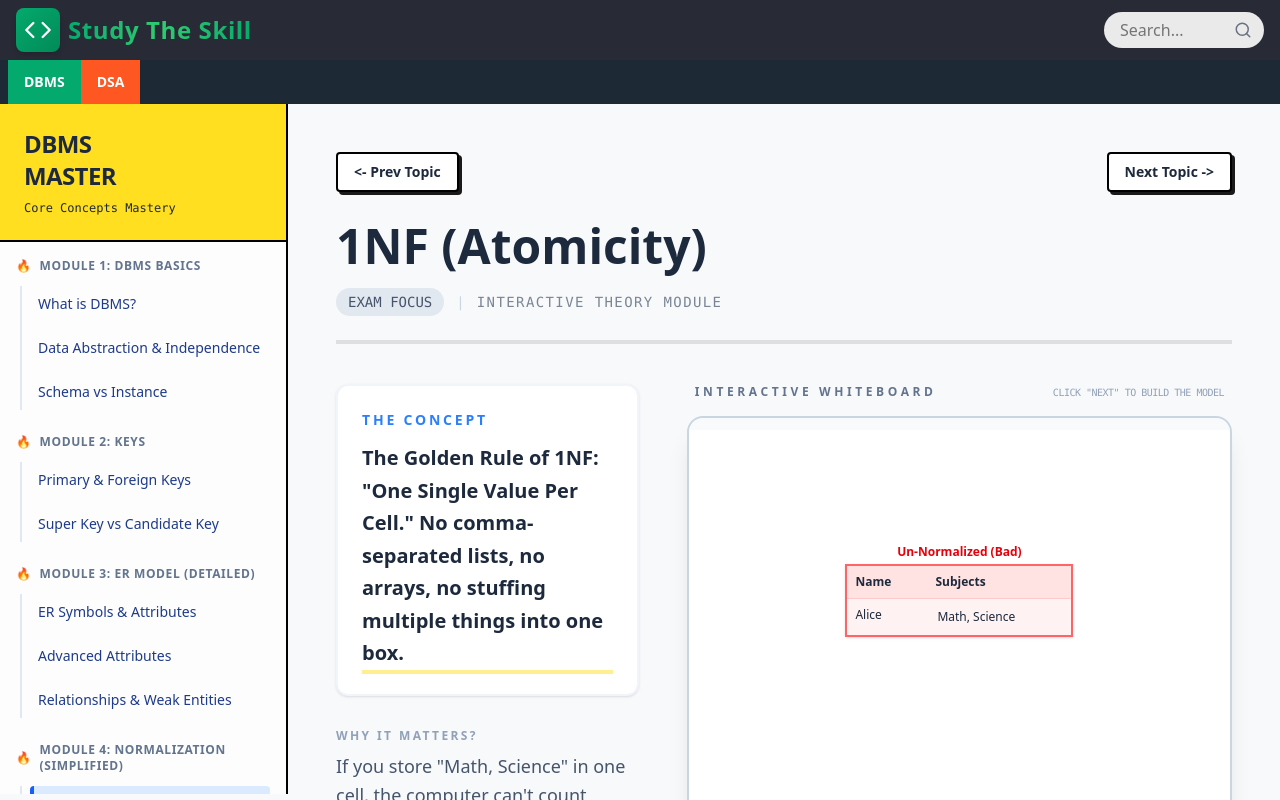
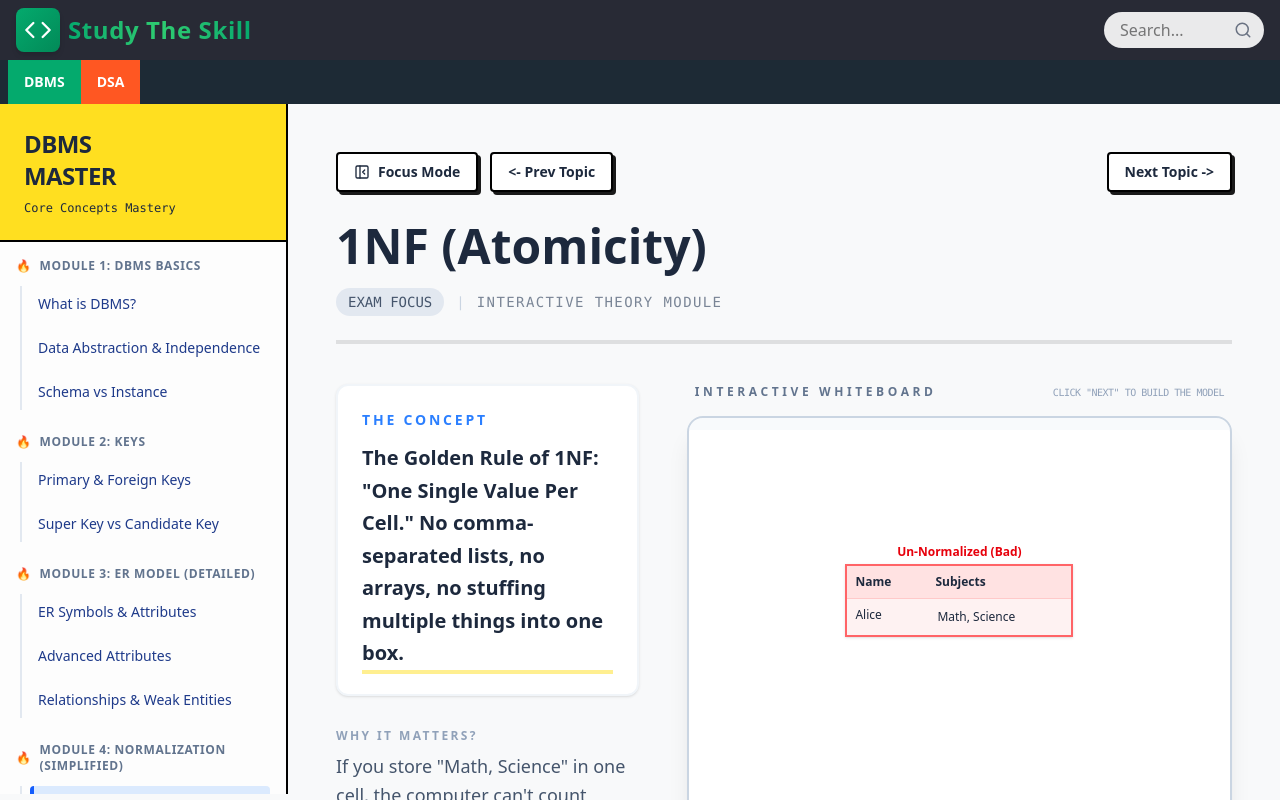
Before and after one commit to lokesh267272/studytheskill, a React (Vite) app: page /dbms/1nf-atomicity in a window 1280 px wide. Built offline with nearby package versions, Linux system fonts and the light colour scheme.

Commit message:
added new focus mode

```diff
--- a/src/components/Layout/Navbar.tsx
+++ b/src/components/Layout/Navbar.tsx
@@ -1,12 +1,19 @@
 import React from 'react';
-import { Search, Menu, Code } from 'lucide-react';
+import { Search, Menu, Code, PanelLeftClose, PanelLeftOpen } from 'lucide-react';
 
 interface NavbarProps {
     sidebarOpen: boolean;
     setSidebarOpen: (open: boolean) => void;
+    isSidebarCollapsed?: boolean;
+    setIsSidebarCollapsed?: (collapsed: boolean) => void;
 }
 
-export const Navbar: React.FC<NavbarProps> = ({ sidebarOpen, setSidebarOpen }) => {
+export const Navbar: React.FC<NavbarProps> = ({
+    sidebarOpen,
+    setSidebarOpen,
+    isSidebarCollapsed = false,
+    setIsSidebarCollapsed
+}) => {
     const courses: string[] = [];
     const [searchOpen, setSearchOpen] = React.useState(false);
 
@@ -35,7 +42,7 @@ export const Navbar: React.FC<NavbarProps> = ({ sidebarOpen, setSidebarOpen }) =
                     </div>
 
                     <nav className="hidden md:flex gap-1 ml-4 h-full items-center">
-
+                        {/* Focus button moved to TopicViewer/DSATopicPage */}
                     </nav>
                 </div>
 
--- a/src/components/MainLayout.tsx
+++ b/src/components/MainLayout.tsx
@@ -7,6 +7,7 @@ import { DSA_MODULES } from '../dsa/dsaMeta';
 
 export const MainLayout = () => {
     const [sidebarOpen, setSidebarOpen] = useState(false);
+    const [isSidebarCollapsed, setIsSidebarCollapsed] = useState(false);
     const location = useLocation();
 
     // Determine context (DBMS or DSA) based on URL
@@ -32,12 +33,18 @@ export const MainLayout = () => {
 
     return (
         <div className="flex flex-col h-screen bg-[#f8f9fa] text-slate-800 font-sans overflow-hidden">
-            <Navbar sidebarOpen={sidebarOpen} setSidebarOpen={setSidebarOpen} />
+            <Navbar
+                sidebarOpen={sidebarOpen}
+                setSidebarOpen={setSidebarOpen}
+                isSidebarCollapsed={isSidebarCollapsed}
+                setIsSidebarCollapsed={setIsSidebarCollapsed}
+            />
 
             <div className="flex flex-1 overflow-hidden relative">
                 <Sidebar
                     isOpen={sidebarOpen}
                     onToggle={() => setSidebarOpen(!sidebarOpen)}
+                    isCollapsed={isSidebarCollapsed}
                     modules={currentModules}
                     title={sidebarTitle}
                     basePath={basePath}
@@ -46,7 +53,7 @@ export const MainLayout = () => {
                 <main ref={mainRef} className="flex-1 overflow-y-auto w-full relative">
                     {/* Paper texture overlay for the content area */}
                     <div className="min-h-full pb-20 md:p-0">
-                        <Outlet />
+                        <Outlet context={{ isSidebarCollapsed, setIsSidebarCollapsed }} />
                     </div>
 
                     {/* Footer Credit */}
--- a/src/components/Sidebar/Sidebar.tsx
+++ b/src/components/Sidebar/Sidebar.tsx
@@ -7,6 +7,7 @@ import { CheckSquare } from 'lucide-react';
 interface Props {
     isOpen: boolean;
     onToggle: () => void;
+    isCollapsed?: boolean;
     modules: Module[];
     title: React.ReactNode;
     subtitle?: string;
@@ -16,6 +17,7 @@ interface Props {
 export const Sidebar: React.FC<Props> = ({
     isOpen,
     onToggle,
+    isCollapsed = false,
     modules,
     title,
     subtitle = "Core Concepts Mastery",
@@ -27,11 +29,13 @@ export const Sidebar: React.FC<Props> = ({
         <>
             {/* Sidebar Container */}
             <div className={`
-        fixed inset-y-0 left-0 z-40 w-72 bg-[#fdfdfd] border-r-2 border-black transform transition-transform duration-300 ease-in-out overflow-y-auto shadow-2xl md:shadow-none
+        fixed inset-y-0 left-0 z-40 bg-[#fdfdfd] border-black transform transition-all duration-300 ease-in-out overflow-y-auto shadow-2xl md:shadow-none
         ${isOpen ? 'translate-x-0' : '-translate-x-full'}
         md:translate-x-0 md:relative md:h-[calc(100vh-110px)] md:top-0
         top-[110px] /* Below Navbar (60px) + Secondary Bar (50px) approx */
         h-[calc(100vh-110px)]
+        w-72 border-r-2
+        ${isCollapsed ? 'md:w-0 md:border-r-0 md:opacity-0 md:overflow-hidden' : 'md:opacity-100'}
       `}>
                 <div className="p-6 border-b-2 border-black bg-yellow-300 sticky top-0 z-10">
                     <h1 className="text-2xl font-bold font-sans tracking-tight uppercase">{title}</h1>
--- a/src/components/TopicViewer.tsx
+++ b/src/components/TopicViewer.tsx
@@ -1,8 +1,9 @@
 import React, { useState, useEffect } from 'react';
-import { Topic } from '../types';
+import { useOutletContext } from 'react-router-dom';
+import { Topic, LayoutContextType } from '../types';
 import { AnimationCanvas } from './AnimationEngine/AnimationCanvas';
 import { TeacherNote, SketchyHighlight, SketchyBox, SketchyButton } from './Controls/SketchyComponents';
-import { Lightbulb, AlertTriangle, CheckCircle2, Languages } from 'lucide-react';
+import { Lightbulb, AlertTriangle, CheckCircle2, Languages, PanelLeftClose, PanelLeftOpen } from 'lucide-react';
 import { QuizComponent } from '../dsa/components/Quiz';
 import { COURSE_MODULES } from '../data/conceptMeta';
 
@@ -14,6 +15,7 @@ import { useNavigate } from 'react-router-dom';
 
 export const TopicViewer: React.FC<Props> = ({ topic }) => {
   const navigate = useNavigate();
+  const { isSidebarCollapsed, setIsSidebarCollapsed } = useOutletContext<LayoutContextType>();
   const [isTranslated, setIsTranslated] = useState(false);
   const isModule1 = topic.id.startsWith('t1-');
   const isModule2 = topic.id.startsWith('t2-');
@@ -63,12 +65,21 @@ export const TopicViewer: React.FC<Props> = ({ topic }) => {
     <div className="max-w-7xl mx-auto p-4 md:p-8 lg:p-12">
       {/* Top Navigation */}
       <div className="flex justify-between items-center mb-6">
-        <div>
-          {prevTopic ? (
+        <div className="flex items-center gap-3">
+          <SketchyButton
+            onClick={() => setIsSidebarCollapsed(!isSidebarCollapsed)}
+            className={`text-sm px-3 py-2 flex items-center gap-2 ${isSidebarCollapsed ? '!bg-blue-100' : ''}`}
+            title={isSidebarCollapsed ? "Show Sidebar" : "Focus Mode"}
+          >
+            {isSidebarCollapsed ? <PanelLeftOpen size={16} /> : <PanelLeftClose size={16} />}
+            <span className="hidden sm:inline">{isSidebarCollapsed ? "Show Menu" : "Focus Mode"}</span>
+          </SketchyButton>
+
+          {prevTopic && (
             <SketchyButton onClick={() => navigateToTopic(prevTopic.slug)} className="text-sm px-4 py-2">
               &lt;- Prev Topic
             </SketchyButton>
-          ) : <div />}
+          )}
         </div>
         <div>
           {nextTopic ? (
--- a/src/dsa/DSATopicPage.tsx
+++ b/src/dsa/DSATopicPage.tsx
@@ -1,11 +1,13 @@
 import React from 'react';
-import { useParams, Navigate, useNavigate } from 'react-router-dom';
+import { useParams, Navigate, useNavigate, useOutletContext } from 'react-router-dom';
 import { contentData } from './data';
 import { SectionType } from './types';
+import { LayoutContextType } from '../types';
 import { QuizComponent } from './components/Quiz.tsx';
 import { motion } from 'framer-motion';
 import { SketchyButton } from '../components/Controls/SketchyComponents';
 import { useSEO } from '../hooks/useSEO';
+import { PanelLeftClose, PanelLeftOpen } from 'lucide-react';
 
 // Helper to slugify text (must match dsaMeta.ts logic)
 const slugify = (text: string) => {
@@ -15,6 +17,7 @@ const slugify = (text: string) => {
 export const DSATopicPage = () => {
     const { topicSlug } = useParams();
     const navigate = useNavigate();
+    const { isSidebarCollapsed, setIsSidebarCollapsed } = useOutletContext<LayoutContextType>();
 
     // Find section index by slug
     const currentSectionIndex = contentData.findIndex(section =>
@@ -70,12 +73,21 @@ export const DSATopicPage = () => {
         >
             {/* Top Navigation */}
             <div className="flex justify-between items-center mb-6">
-                <div>
-                    {prevSection ? (
+                <div className="flex items-center gap-3">
+                    <SketchyButton
+                        onClick={() => setIsSidebarCollapsed(!isSidebarCollapsed)}
+                        className={`text-sm px-3 py-2 flex items-center gap-2 ${isSidebarCollapsed ? '!bg-blue-100' : ''}`}
+                        title={isSidebarCollapsed ? "Show Sidebar" : "Focus Mode"}
+                    >
+                        {isSidebarCollapsed ? <PanelLeftOpen size={16} /> : <PanelLeftClose size={16} />}
+                        <span className="hidden sm:inline">{isSidebarCollapsed ? "Show Menu" : "Focus Mode"}</span>
+                    </SketchyButton>
+
+                    {prevSection && (
                         <SketchyButton onClick={() => navigateToSection(prevSection)} className="text-sm px-4 py-2">
                             &lt;- Prev Topic
                         </SketchyButton>
-                    ) : <div />}
+                    )}
                 </div>
                 <div>
                     {nextSection ? (
--- a/src/types.ts
+++ b/src/types.ts
@@ -1,6 +1,11 @@
 export interface AnimationFrame {
   id: number;
   description: string;
+}
+
+export interface LayoutContextType {
+  isSidebarCollapsed: boolean;
+  setIsSidebarCollapsed: (collapsed: boolean) => void;
 }
 
 export interface Topic {
```
